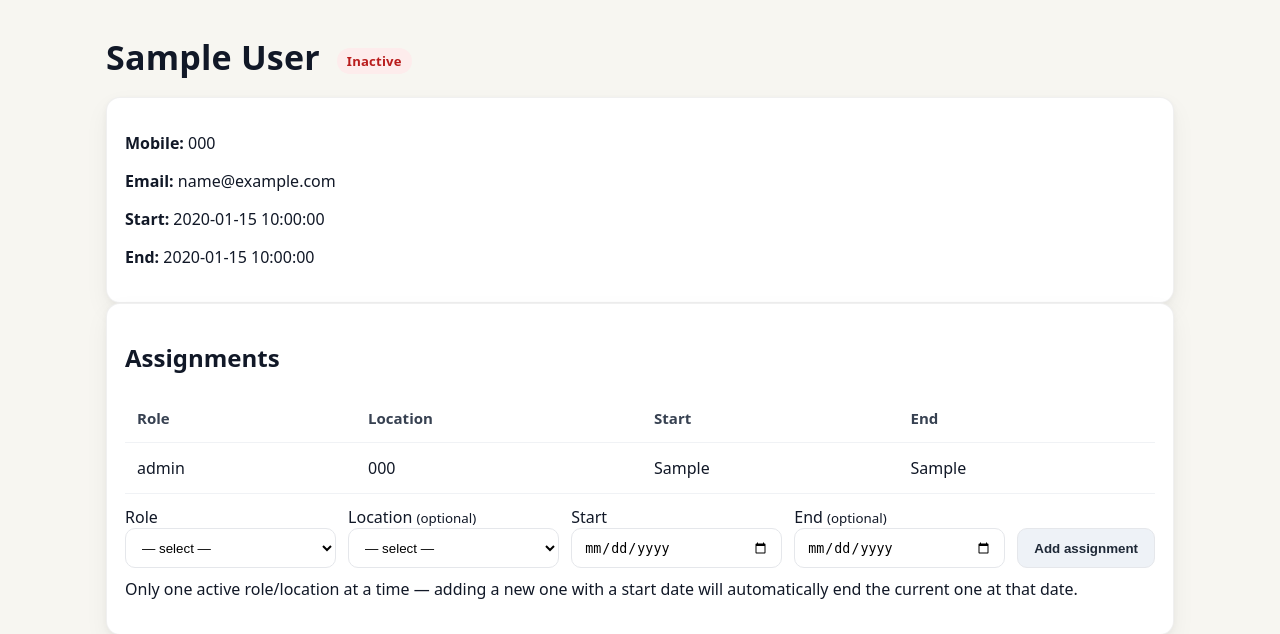
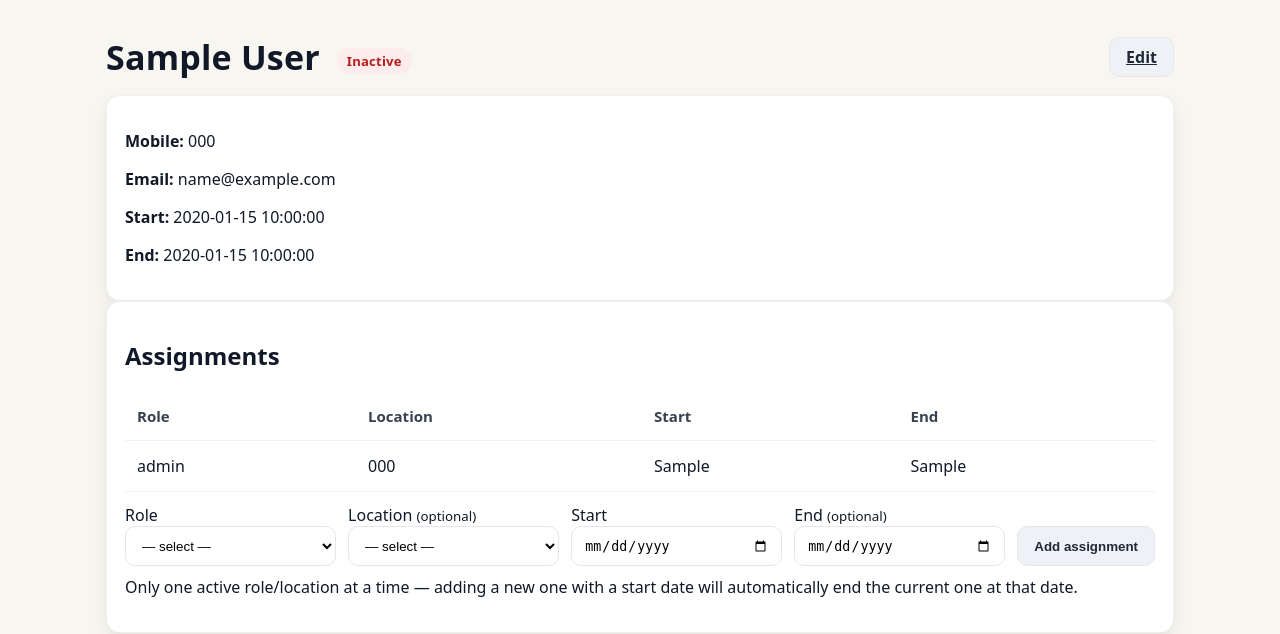
Before and after one commit to equinegpt/lp-staffing, a FastAPI app: template app/templates/admin_staff_detail.html in a window 1280 px wide. Shown: the part 49-683 px from the top of the page. Run offline with FastAPI, Linux system fonts and the light colour scheme; the template is opened without the code that fills it: most values are stand-ins (such as "Sample title", 1, 10 or a date in 2020); parts of the project's set-up code (start-up, migrations or seed data) failed here and were passed over; some libraries are stand-ins or nearby versions.

```diff
--- a/app/templates/admin_staff_detail.html
+++ b/app/templates/admin_staff_detail.html
@@ -2,7 +2,9 @@
 {% block title %}{{ s.display_name }}{% endblock %}
 
 {% block content %}
-  <h1 class="page-title">
+  <!-- Title + status on the left, Edit button on the right -->
+  <div style="display:flex; align-items:center; justify-content:space-between; gap:1rem;">
+    <h1 class="page-title" style="margin:0;">
       {{ s.display_name }}
       {% if not s.end_date %}
         <span class="pill pill--ok">Active</span>
@@ -11,7 +13,10 @@
       {% endif %}
     </h1>
 
-  <section class="card">
+    <a class="btn btn-secondary" href="/admin/staff/{{ s.id }}/edit">Edit</a>
+  </div>
+
+  <section class="card" style="margin-top:1rem;">
     <p><strong>Mobile:</strong> {{ s.mobile|phone_au }}</p>
     <p><strong>Email:</strong> {{ s.email or "—" }}</p>
     <p><strong>Start:</strong> {{ s.start_date }}</p>
```
Lines whose indentation alone changed are shown as unchanged.
